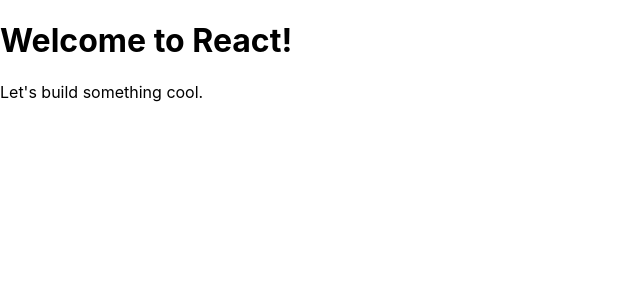
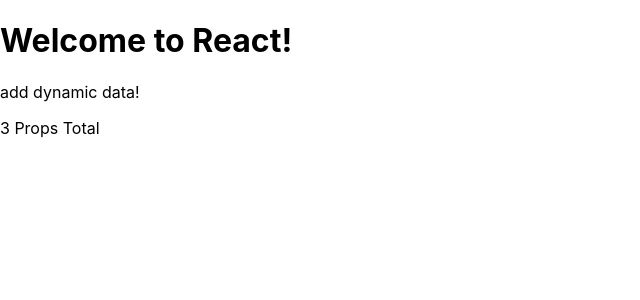
Before and after one commit to shibata421/LearningReact, a React (Create React App) app: page / in a window 1280 px wide. Shown: the top 300 px of the page, without its empty margins (0-640 px from the left). Built offline with nearby package versions, Linux system fonts and the light colour scheme.

Commit message:
Understanding properties

```diff
--- a/src/index.js
+++ b/src/index.js
@@ -2,16 +2,21 @@
 import ReactDOM from 'react-dom';
 import './index.css';
 
-function Hello() {
+function Hello({library, message, number}) {
   return (
     <div>
-      <h1>Welcome to React!</h1>
-      <p>Let's build something cool.</p>
+      <h1>Welcome to {library}!</h1>
+      <p>{message}</p>
+      <p>{number} Props Total</p>
     </div>
   )
 }
 
 ReactDOM.render(
-  <Hello/>,
+  <Hello
+    library="React"
+    message="add dynamic data!"
+    number={3}
+  />,
   document.getElementById('root')
 );
```
